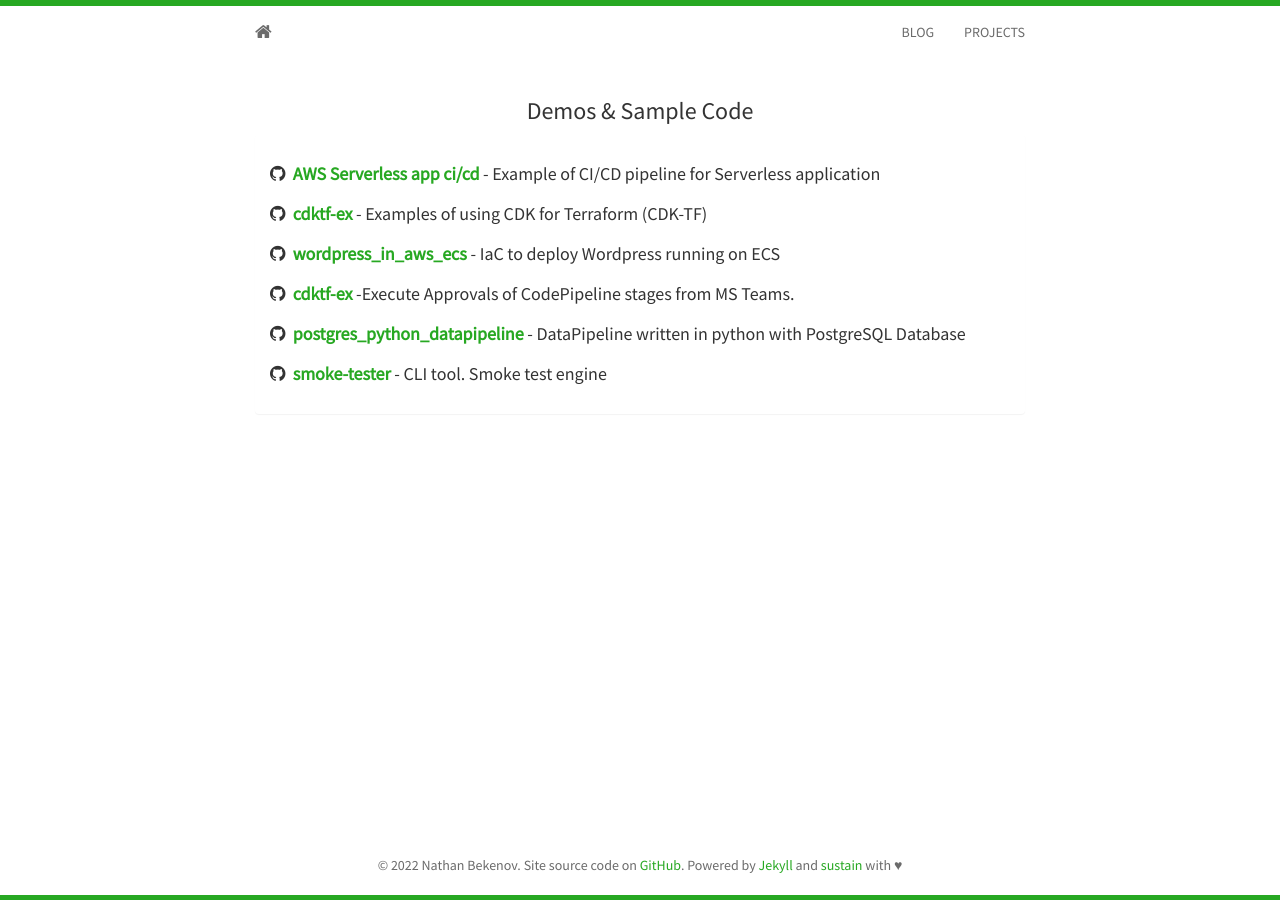
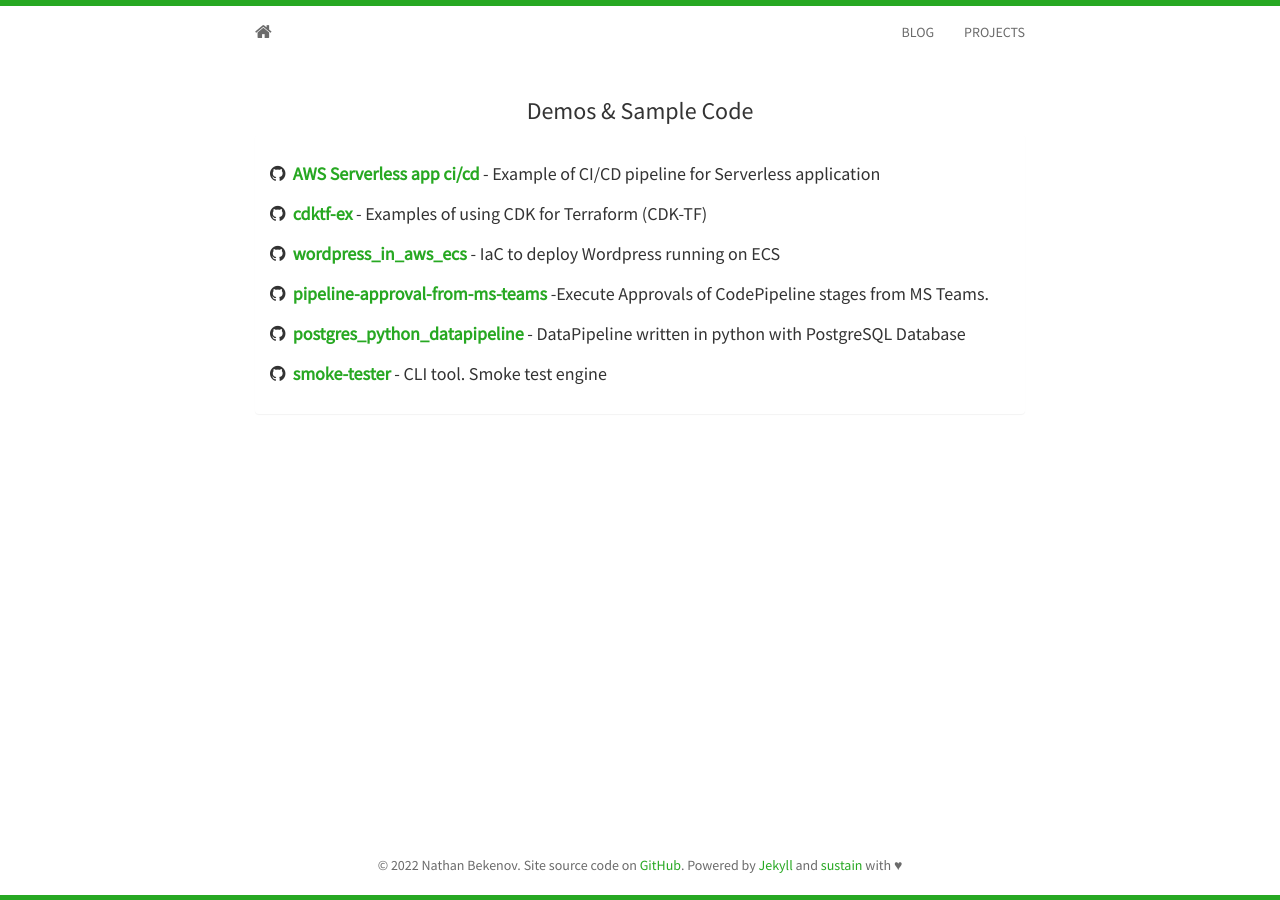
Before and after one commit to nbekenov/nbekenov.github.io, a Jekyll site: the page built from projects.html, in a window 1280 px wide. Built offline with Jekyll 4.4.1, drawn with Linux system fonts in a browser that asks for light colours; nearby versions of some CDN libraries.

Commit message:
Update projects.html

```diff
--- a/_includes/projects.html
+++ b/_includes/projects.html
@@ -16,7 +16,7 @@
 			- IaC to deploy Wordpress running on ECS
 		</h5>
 		<h5>
-			<i class="fa fa-github"></i>&nbsp;&nbsp;<strong><a href="https://github.com/nbekenov/pipeline-approval-from-ms-teams">cdktf-ex</a></strong>
+			<i class="fa fa-github"></i>&nbsp;&nbsp;<strong><a href="https://github.com/nbekenov/pipeline-approval-from-ms-teams">pipeline-approval-from-ms-teams</a></strong>
 			-Execute Approvals of CodePipeline stages from MS Teams.
 		</h5>
     	<h5>
```
